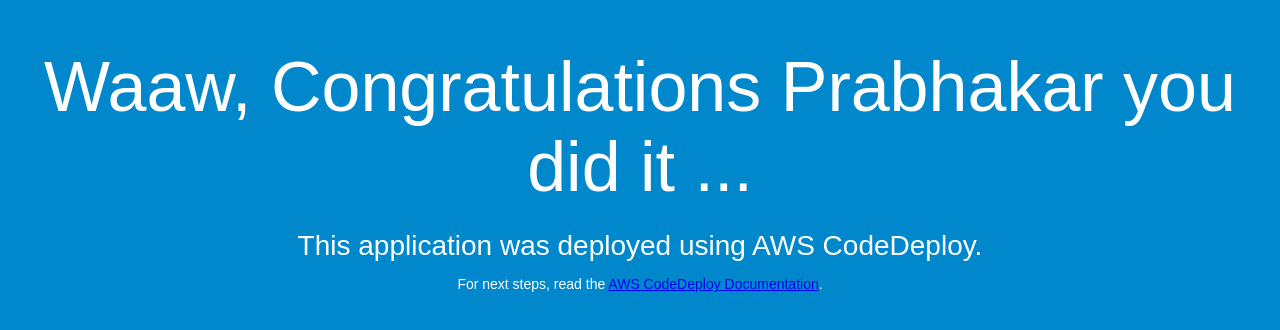
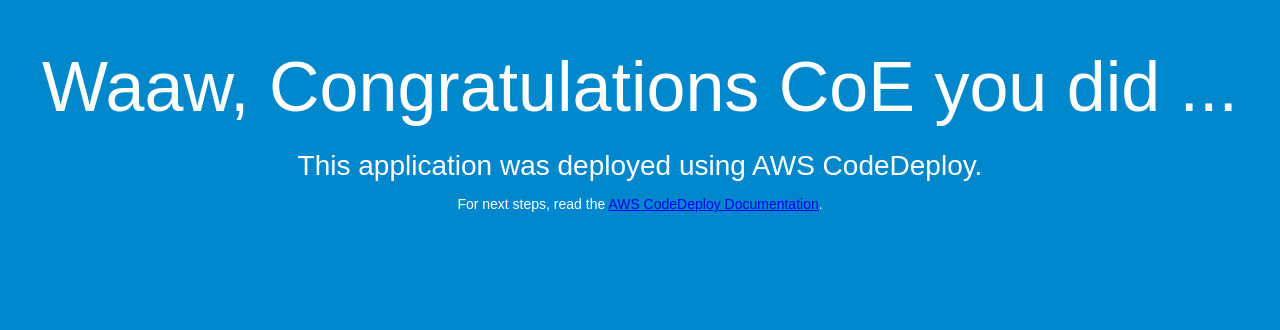
Before and after one commit to Fredsonjb/Webapp, a plain HTML site: page index.html in a window 1280 px wide. Drawn offline with Linux system fonts and the light colour scheme.

Commit message:
Alterando index

```diff
--- a/index.html
+++ b/index.html
@@ -26,7 +26,7 @@
 </head>
 <body>
   <div align="center">
-    <h1>Waaw, Congratulations Prabhakar you did it ...</h1>
+    <h1>Waaw, Congratulations CoE you did  ...</h1>
     <h2>This application was deployed using AWS CodeDeploy.</h2>
     <p>For next steps, read the <a href="http://aws.amazon.com/documentation/codedeploy">AWS CodeDeploy Documentation</a>.</p>
   </div>
```
Also changed, not shown: teste.txt (deleted).
